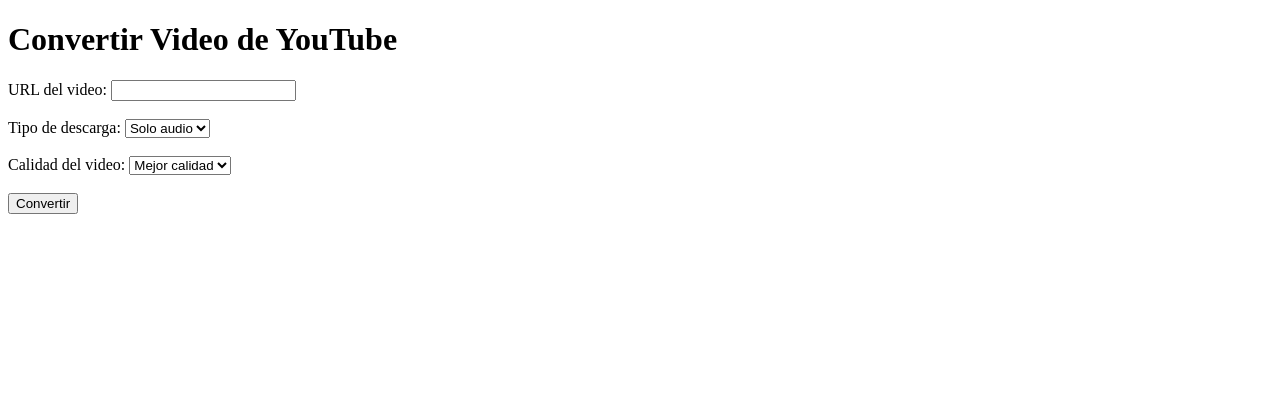
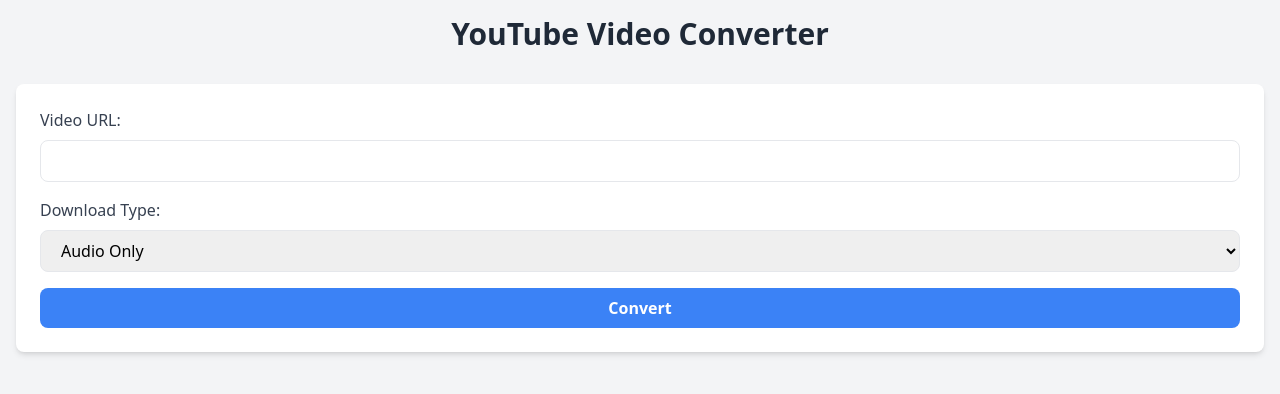
Before and after one commit to oriolgds/Youtube-Converter, a Flask app: page / in a window 1280 px wide. Shown: the top 394 px of the page. Run offline with Flask 3, Linux system fonts and the light colour scheme; some libraries are stand-ins or nearby versions.

Commit message:
UI improved and error fixed
Error related with the audio in the videos

```diff
--- a/app.py
+++ b/app.py
@@ -4,6 +4,7 @@ import json
 import uuid
 from yt_dlp import YoutubeDL
 import threading
+import shutil
 
 app = Flask(__name__)
 DOWNLOAD_FOLDER = "downloads"
@@ -38,15 +39,18 @@ def handle_progress(task_id, d):
 import shutil  # Importar shutil para mover archivos
 
 
+import shutil
+
 def download_and_convert(url, download_type, quality, task_id):
     try:
         update_progress(task_id, "pending", "0%")
         output_file = os.path.join(DOWNLOAD_FOLDER, f"{task_id}.%(ext)s")
 
+        # Define yt-dlp options
         ydl_opts = {
             "outtmpl": output_file,
             "progress_hooks": [lambda d: handle_progress(task_id, d)],
-            "keepvideo": True  # Evita que yt-dlp elimine los archivos originales
+            "merge_output_format": "mp4",  # Ensures audio and video are merged
         }
 
         if download_type == "audio":
@@ -59,36 +63,36 @@ def download_and_convert(url, download_type, quality, task_id):
                 }]
             })
             final_ext = "mp3"
+
         elif download_type == "video":
-            ydl_opts[
-                "format"] = f"bestvideo[height<={quality}]+bestaudio/best" if quality != "best" else "bestvideo+bestaudio/best"
+            ydl_opts.update({
+                "format": "bv*[ext=mp4]+ba[ext=m4a]/b",  # Ensures proper audio & video merge
+                "postprocessors": [{
+                    "key": "FFmpegVideoConvertor",
+                    "preferedformat": "mp4"
+                }]
+            })
             final_ext = "mp4"
 
+        # Start download
         with YoutubeDL(ydl_opts) as ydl:
             ydl.download([url])
 
-        # Buscar el archivo descargado
+        # Find the final output file
+        final_filename = None
         downloaded_files = [f for f in os.listdir(DOWNLOAD_FOLDER) if f.startswith(task_id)]
-        if downloaded_files:
-            for file in downloaded_files:
-                if file.endswith(final_ext):  # Verifica si ya es el formato final
-                    final_filename = file
-                    break
-            else:
-                # Si no se encontró, intenta renombrarlo
-                for file in downloaded_files:
-                    if file.endswith(".webm") or file.endswith(".m4a") or file.endswith(".mp4"):
-                        final_filename = f"{task_id}.{final_ext}"
-                        shutil.move(os.path.join(DOWNLOAD_FOLDER, file), os.path.join(DOWNLOAD_FOLDER, final_filename))
-                        break
-        else:
-            raise Exception("No se encontró el archivo convertido")
+        for file in downloaded_files:
+            if file.endswith(final_ext):
+                final_filename = file
+                break
+
+        if not final_filename:
+            raise Exception("No merged file found")
 
         update_progress(task_id, "finished", "100%", f"/download/{final_filename}")
 
     except Exception as e:
         update_progress(task_id, "error", str(e))
-
 
 @app.route("/")
 def index():
--- a/templates/index.html
+++ b/templates/index.html
@@ -3,34 +3,73 @@
 <head>
     <meta charset="UTF-8">
     <meta name="viewport" content="width=device-width, initial-scale=1.0">
-    <title>Youtube Converter</title>
+    <title>YouTube Converter</title>
+    <script src="https://cdn.tailwindcss.com"></script>
 </head>
-<body>
-    <h1>Convertir Video de YouTube</h1>
+<body class="bg-gray-100">
+    <div class="container mx-auto p-4">
+        <h1 class="text-3xl font-bold text-center text-gray-800 mb-8">YouTube Video Converter</h1>
+
+        <!-- Form -->
+        <div class="bg-white p-6 rounded-lg shadow-md">
             <form id="convertForm" method="POST" action="/convert">
-        <label for="url">URL del video:</label>
-        <input type="text" id="url" name="url" required><br><br>
+                <div class="mb-4">
+                    <label for="url" class="block text-gray-700 font-medium mb-2">Video URL:</label>
+                    <input type="text" id="url" name="url" required class="w-full px-4 py-2 border rounded-lg focus:outline-none focus:ring-2 focus:ring-blue-500">
+                </div>
 
-        <label for="download_type">Tipo de descarga:</label>
-        <select id="download_type" name="download_type" required>
-            <option value="audio">Solo audio</option>
+                <div class="mb-4">
+                    <label for="download_type" class="block text-gray-700 font-medium mb-2">Download Type:</label>
+                    <select id="download_type" name="download_type" required class="w-full px-4 py-2 border rounded-lg focus:outline-none focus:ring-2 focus:ring-blue-500">
+                        <option value="audio">Audio Only</option>
                         <option value="video">Video</option>
-        </select><br><br>
+                    </select>
+                </div>
 
-        <label for="quality">Calidad del video:</label>
-        <select id="quality" name="quality">
-            <option value="best">Mejor calidad</option>
+                <div id="qualityContainer" class="mb-4">
+                    <label for="quality" class="block text-gray-700 font-medium mb-2">Video Quality:</label>
+                    <select id="quality" name="quality" class="w-full px-4 py-2 border rounded-lg focus:outline-none focus:ring-2 focus:ring-blue-500">
+                        <option value="best">Best Quality</option>
                         <option value="360">360p</option>
                         <option value="480">480p</option>
                         <option value="720">720p</option>
-        </select><br><br>
+                    </select>
+                </div>
 
-        <button type="submit">Convertir</button>
+                <button type="submit" class="w-full bg-blue-500 text-white font-semibold py-2 px-4 rounded-lg hover:bg-blue-600 transition duration-200">Convert</button>
             </form>
+        </div>
 
-    <div id="status"></div>
+        <!-- Status Modal -->
+        <div id="statusModal" class="hidden fixed inset-0 bg-black bg-opacity-50 flex items-center justify-center">
+            <div class="bg-white p-6 rounded-lg shadow-lg w-11/12 max-w-md">
+                <h2 class="text-xl font-bold text-gray-800 mb-4">Conversion Status</h2>
+                <div id="status" class="text-gray-700"></div>
+                <button id="closeModal" class="mt-4 w-full bg-blue-500 text-white font-semibold py-2 px-4 rounded-lg hover:bg-blue-600 transition duration-200">Close</button>
+            </div>
+        </div>
+    </div>
 
     <script>
+        // Function to toggle video quality select visibility
+        function toggleQualitySelect() {
+            const downloadType = document.getElementById("download_type").value;
+            const qualityContainer = document.getElementById("qualityContainer");
+
+            if (downloadType === "audio") {
+                qualityContainer.classList.add("hidden");
+            } else {
+                qualityContainer.classList.remove("hidden");
+            }
+        }
+
+        // Initial call to set the correct state
+        toggleQualitySelect();
+
+        // Add event listener to download type select
+        document.getElementById("download_type").addEventListener("change", toggleQualitySelect);
+
+        // Form submission logic
         document.getElementById("convertForm").addEventListener("submit", function(event) {
             event.preventDefault();
 
@@ -42,6 +81,9 @@
             formData.append("url", url);
             formData.append("download_type", downloadType);
             formData.append("quality", quality);
+
+            // Show modal
+            document.getElementById("statusModal").classList.remove("hidden");
 
             fetch("/convert", {
                 method: "POST",
@@ -57,6 +99,7 @@
             });
         });
 
+        // Function to check conversion status
         function checkStatus(taskId) {
             const statusInterval = setInterval(() => {
                 fetch(`/status/${taskId}`)
@@ -64,13 +107,18 @@
                     .then(data => {
                         if (data.status === "finished") {
                             clearInterval(statusInterval);
-                            document.getElementById("status").innerHTML = `Video listo para descargar: <a href="${data.download_url}">Descargar</a>`;
+                            document.getElementById("status").innerHTML = `Video ready for download: <a href="${data.download_url}" class="text-blue-500 underline">Download</a>`;
                         } else {
-                            document.getElementById("status").innerText = `Progreso: ${data.progress}`;
+                            document.getElementById("status").innerText = `Progress: ${data.progress}`;
                         }
                     });
             }, 2000);
         }
+
+        // Close modal
+        document.getElementById("closeModal").addEventListener("click", function() {
+            document.getElementById("statusModal").classList.add("hidden");
+        });
     </script>
 </body>
 </html>
```
Also changed, not shown: conversion_status.json (+50 -0 lines). Lines whose indentation alone changed are shown as unchanged.
